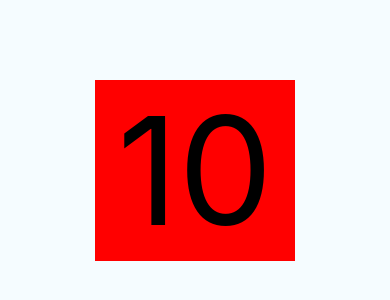
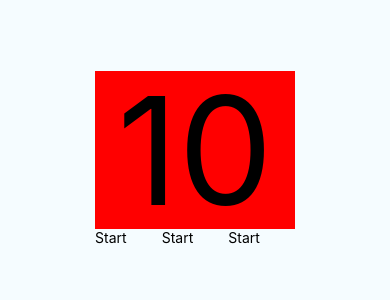
Before and after one commit to jim-at-jibba/streeetch-react-native-ts, a React Native app: screen / in a window 390 px wide. Shown: the part 252-552 px from the top of the page. Built offline with nearby package versions, Linux system fonts and the light colour scheme.

Commit message:
Added buttons

```diff
--- a/src/index.tsx
+++ b/src/index.tsx
@@ -5,7 +5,8 @@ import {
   Text,
   View,
   ScrollView,
-  SafeAreaView
+  SafeAreaView,
+  TouchableHighlight
 } from 'react-native'
 
 const instructions = Platform.select({
@@ -49,6 +50,23 @@ export default class App extends React.Component<Props, State> {
               ))}
             </ScrollView>
           </View>
+          <View style={styles.buttonWrapper}>
+            <View style={styles.button}>
+              <TouchableHighlight>
+                <Text>Start</Text>
+              </TouchableHighlight>
+            </View>
+            <View style={styles.button}>
+              <TouchableHighlight>
+                <Text>Start</Text>
+              </TouchableHighlight>
+            </View>
+            <View style={styles.button}>
+              <TouchableHighlight>
+                <Text>Start</Text>
+              </TouchableHighlight>
+            </View>
+          </View>
         </SafeAreaView>
       </View>
     )
@@ -71,6 +89,7 @@ const styles = StyleSheet.create({
     backgroundColor: '#F5FCFF'
   },
   scrollViewWrapper: {
+    flex: 4,
     width: 200
   },
   text: {
@@ -81,5 +100,13 @@ const styles = StyleSheet.create({
     justifyContent: 'center',
     alignItems: 'center',
     width: 200
+  },
+  buttonWrapper: {
+    flex: 1,
+    flexDirection: 'row'
+  },
+  button: {
+    flex: 1,
+    justifyContent: 'space-between'
   }
 })
```
